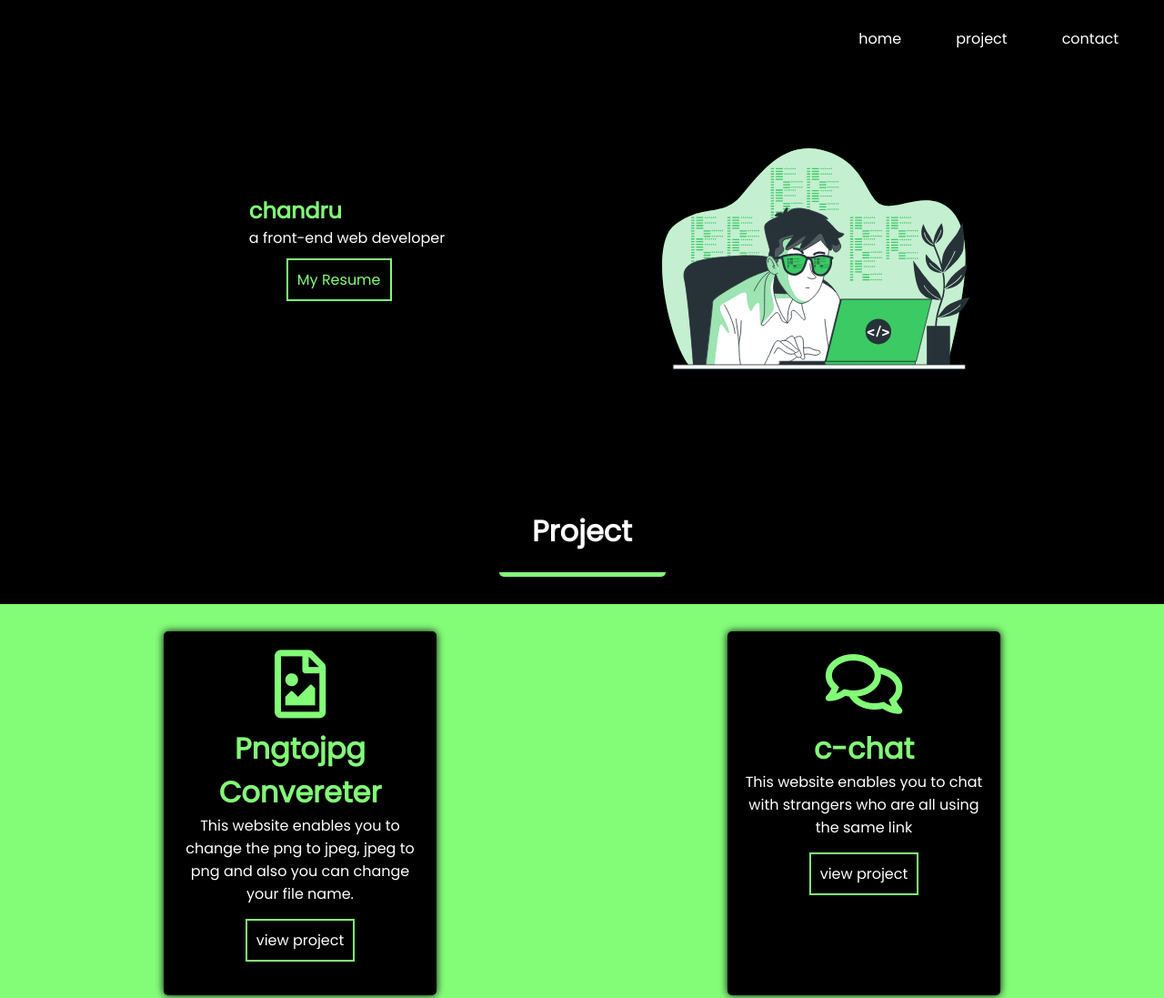
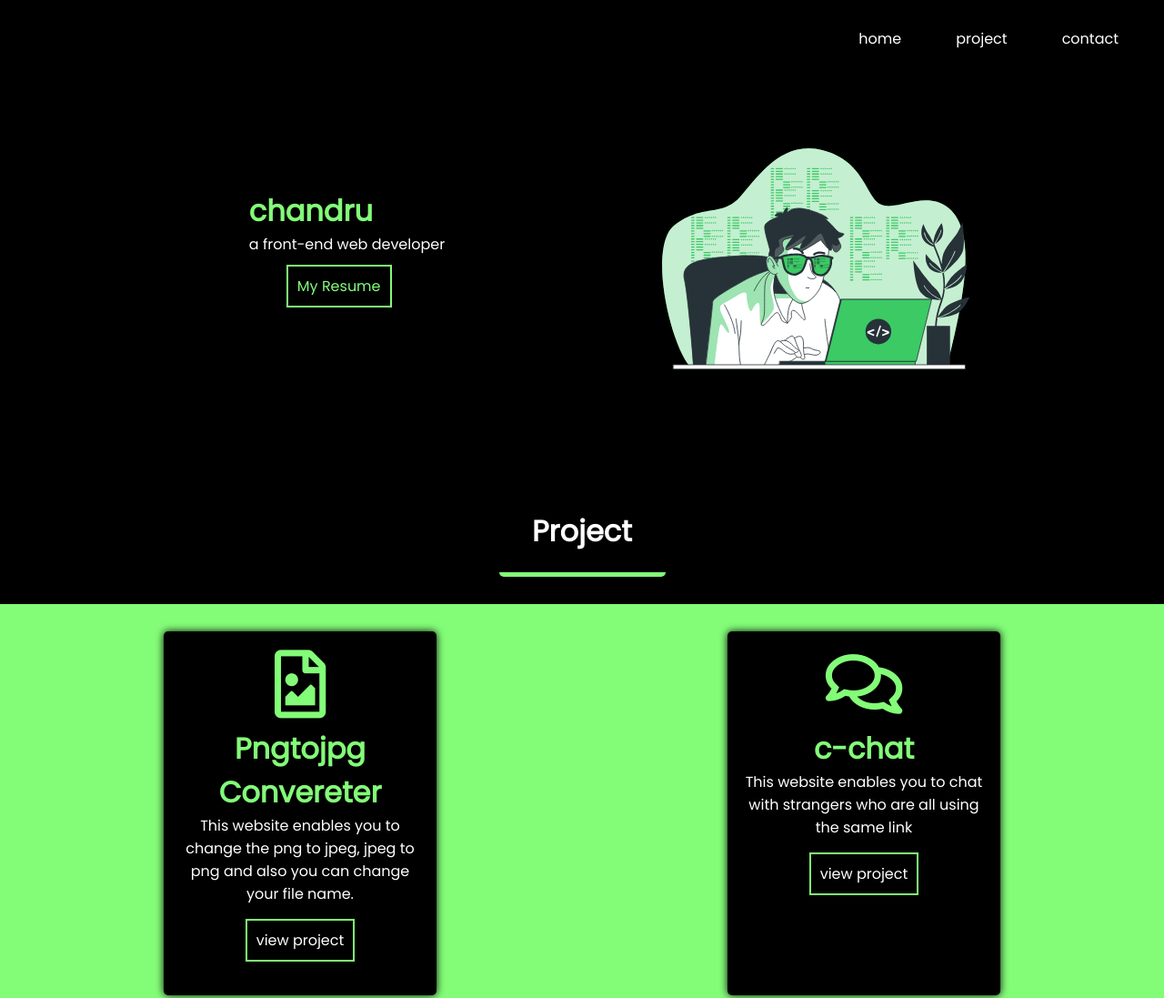
Before and after one commit to B-chandru/portfolio, a plain HTML site: page index.html in a window 1280 px wide. Shown: the top 1097 px of the page at 91% size. Drawn offline with Linux system fonts and the light colour scheme.

Commit message:
Update style.css

```diff
--- a/style.css
+++ b/style.css
@@ -96,9 +96,9 @@
        font-weight: 900;
 
     }
-    .left h1{
-     font-size: 3vh;
-    }
+
+
+
     .right{
       text-align: center;
       margin-top: 20px;
```
